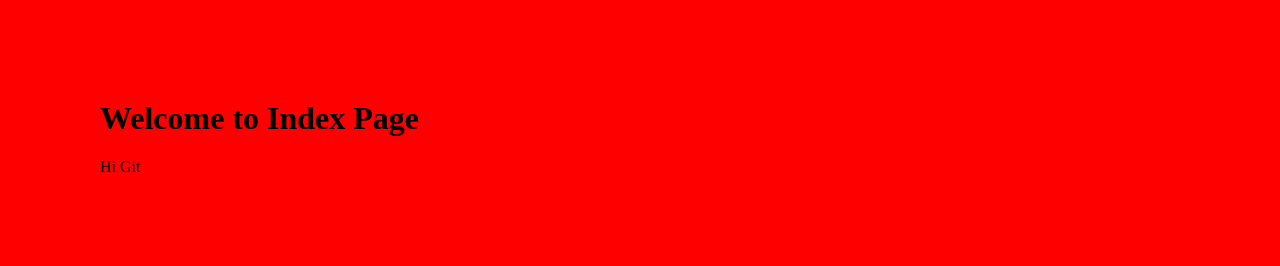
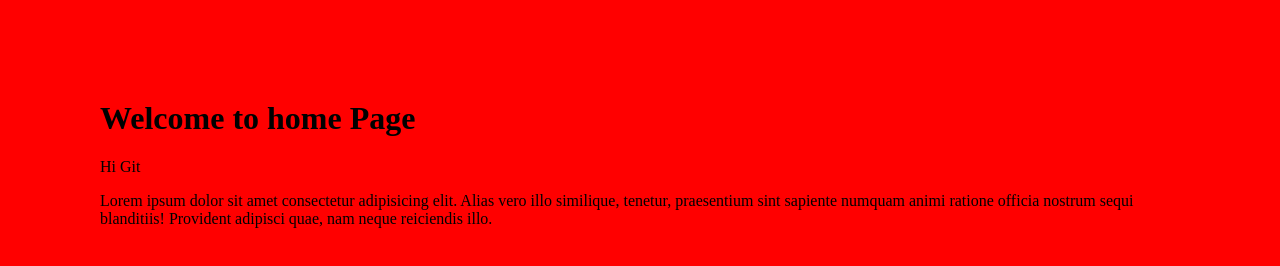
Before and after one commit to mohsen-babaei/project, a plain HTML site: page index.html in a window 1280 px wide. Drawn offline with Linux system fonts and the light colour scheme.

Commit message:
new data

```diff
--- a/css/style.css
+++ b/css/style.css
@@ -1,4 +1,5 @@
 body {
   background: red;
   margin: 100px;
+  color : black;
 }
--- a/index.html
+++ b/index.html
@@ -6,10 +6,10 @@
     <link rel="stylesheet" href="css/style.css">
   </head>
   <body>
-    <h1>Welcome to Index Page</h1>
+    <h1>Welcome to home Page</h1>
     <p>Hi Git</p>
 
-
+    <p>Lorem ipsum dolor sit amet consectetur adipisicing elit. Alias vero illo similique, tenetur, praesentium sint sapiente numquam animi ratione officia nostrum sequi blanditiis! Provident adipisci quae, nam neque reiciendis illo.</p>
     <script src="js/main.js"></script>
   </body>
 </html>
```
Also changed, not shown: contact.html (added, +12 -0 lines).
